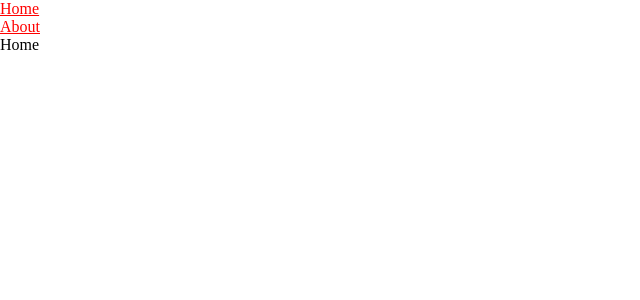
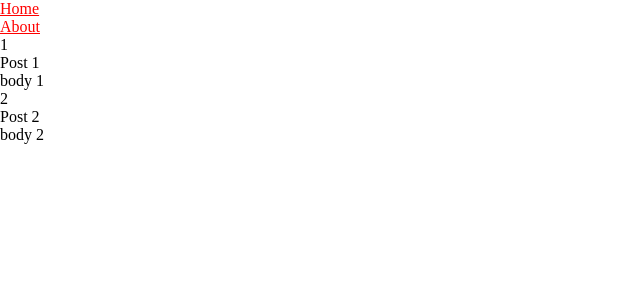
Before and after one commit to ankitpal1029/stacking-game, a React (Create React App) app: page / in a window 1280 px wide. Shown: the top 300 px of the page, without its empty margins (0-640 px from the left). Built offline with nearby package versions, Linux system fonts and the light colour scheme.

Commit message:
basic layout

```diff
--- /dev/null
+++ b/src/common/interface/post.interface.ts
@@ -0,0 +1,5 @@
+export interface Post{
+    id: string;
+    title: string;
+    body: string;
+}
--- /dev/null
+++ b/src/components/posts-grid/post-grid-item/post-grid-item.component.tsx
@@ -0,0 +1,14 @@
+import React from 'react';
+import {Post} from '../../../common/interface/post.interface';
+
+const PostsGridItem: React.FC<{ post: Post }>= ({ post }: { post:Post }) => {
+    return (
+    <div className="posts-grid">
+        <p>{post.id}</p>
+        <p>{post.title}</p>
+        <p>{post.body}</p>
+
+    </div>)
+}
+
+export default PostsGridItem;
--- /dev/null
+++ b/src/components/posts-grid/posts-grid.component.tsx
@@ -0,0 +1,20 @@
+import React from 'react';
+import {Post} from '../../common/interface/post.interface';
+import PostsGridItem from './post-grid-item/post-grid-item.component';
+
+interface PostsGridProps{
+    posts: Post[]
+}
+const PostsGrid: React.FC<PostsGridProps> = ({ posts }: PostsGridProps) => {
+    return (<div className="posts-grid">
+        {posts.map(post => {
+            return(
+                <div key={post.id}>
+                    <PostsGridItem post={post}/>
+                </div>
+            )
+        })}
+        </div>)
+}
+
+export default PostsGrid;
--- a/src/index.tsx
+++ b/src/index.tsx
@@ -1,5 +1,6 @@
 import React from 'react';
 import ReactDOM from 'react-dom';
+
 
 import App from './components/app/app.component'
 
--- a/src/pages/home/home.page.tsx
+++ b/src/pages/home/home.page.tsx
@@ -1,8 +1,26 @@
 import React from 'react';
+import {Post} from '../../common/interface/post.interface';
+import PostsGrid from '../../components/posts-grid/posts-grid.component';
 
 const Home: React.FC = () => {
+    const posts: Post[] = [
+        {
+            id:'1',
+            title: 'Post 1',
+            body: 'body 1'
+        },
+
+        {
+            id:'2',
+            title: 'Post 2',
+            body: 'body 2'
+        }
+    ]
     return (
-        <div className="home">Home</div>
+        <div className="home">
+            <PostsGrid posts={posts}/>
+
+        </div>
     )
 }
 
```
Also changed, not shown: src/components/posts-grid/post-grid-item/post-grid-item.component.css (added), src/components/posts-grid/post-grid.component.css (added).
